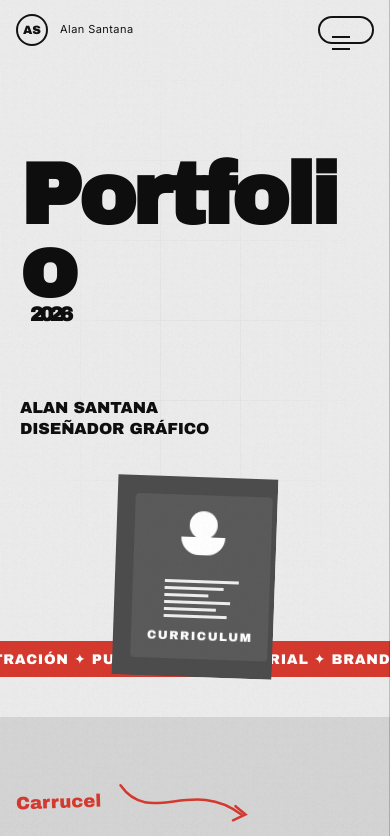
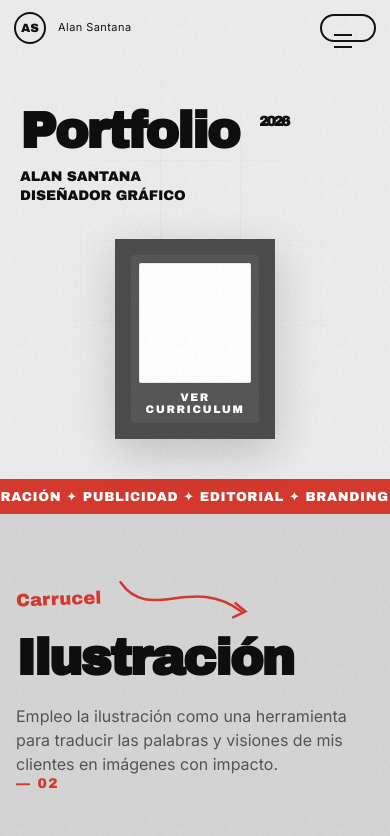
Before and after one commit to DavidASD04/Alan-web, a website: page index.html in a window 390 px wide. Shown: the top 836 px of the page. Drawn offline with Linux system fonts and the light colour scheme.

Commit message:
Embed PDF preview; enhance CV modal & styles
Embed the CV as an inline <object> preview with a fallback and link, and replace the iframe in the modal. Add mobile detection to open the PDF in a new tab on devices/browsers that can't render inline, and disable mouse parallax on touch/smaller screens. Update footer credit link, adjust hero/typography sizing, refine CV card layout, preview styling, responsive rules, and various UI/UX tweaks (shadows, spacing, accessibility attributes) for better cross-device behavior.

```diff
--- a/index.html
+++ b/index.html
@@ -95,11 +95,17 @@
     <span class="desliza">DESLIZA</span>
     <svg class="cv-arrow" viewBox="0 0 80 20" stroke="#6b6b6b" stroke-width="3" fill="none" stroke-linecap="round"><path d="M75 10 L5 10 M5 10 L15 3 M5 10 L15 17"/></svg>
     <div class="cv-doc">
-      <div class="cv-doc-head"></div>
-      <div class="cv-doc-lines">
-        <span></span><span></span><span></span><span></span><span></span><span></span>
+      <div class="cv-doc-preview">
+        <object data="public/Alan%20Santana%20(1).pdf#toolbar=0&navpanes=0&scrollbar=0&view=FitH&page=1" type="application/pdf" aria-hidden="true">
+          <div class="cv-doc-fallback">
+            <div class="cv-doc-head"></div>
+            <div class="cv-doc-lines">
+              <span></span><span></span><span></span><span></span><span></span><span></span>
+            </div>
+          </div>
+        </object>
       </div>
-      <em>CURRICULUM</em>
+      <em>VER CURRICULUM</em>
     </div>
   </button>
 
@@ -332,7 +338,7 @@
 
   <footer class="foot">
     <span>© 2026 Alan Santana</span>
-    <span class="foot-mid">Hecho con ♥ y café</span>
+    <span class="foot-mid">Hecho por <a href="https://davdev.me" target="_blank" rel="noopener" class="foot-link">DS</a></span>
     <button onclick="window.scrollTo({top:0,behavior:'smooth'})">Volver arriba ↑</button>
   </footer>
 </section>
@@ -353,7 +359,12 @@
       </div>
     </header>
     <div class="cv-modal-body">
-      <iframe id="cvFrame" title="CV de Alan Santana" src=""></iframe>
+      <object id="cvObject" data="" type="application/pdf" aria-label="CV de Alan Santana">
+        <div class="cv-fallback">
+          <p>Tu navegador no puede mostrar el PDF aquí.</p>
+          <a class="cv-mini-btn" href="public/Alan%20Santana%20(1).pdf" target="_blank" rel="noopener">Abrir en nueva pestaña</a>
+        </div>
+      </object>
     </div>
   </div>
 </div>
--- a/script.js
+++ b/script.js
@@ -115,19 +115,24 @@ video.addEventListener('click', () => {
 
 // ---------- Parallax on hero text ----------
 const huge = document.querySelector('.huge');
+const isTouch = matchMedia('(hover: none)').matches || window.innerWidth < 900;
+if (!isTouch) {
   window.addEventListener('mousemove', (e) => {
     if (!huge) return;
     const x = (e.clientX / window.innerWidth - 0.5) * 20;
     const y = (e.clientY / window.innerHeight - 0.5) * 12;
     huge.style.transform = `translate(${x}px, ${y}px)`;
   });
+}
 
 // ---------- Parallax scroll ----------
 const cvCard = document.getElementById('cvCard');
+if (!isTouch) {
   window.addEventListener('scroll', () => {
     const y = window.scrollY;
     if (cvCard) cvCard.style.transform = `rotate(${2 - y * 0.01}deg) translateY(${y * 0.15}px)`;
   });
+}
 
 // ---------- Smooth scroll anchors ----------
 document.querySelectorAll('a[href^="#"]').forEach(a => {
@@ -145,11 +150,21 @@ document.querySelectorAll('a[href^="#"]').forEach(a => {
 
 // ---------- CV preview modal ----------
 const cvModal = document.getElementById('cvModal');
-const cvFrame = document.getElementById('cvFrame');
+const cvObject = document.getElementById('cvObject');
 const CV_SRC = 'public/Alan%20Santana%20(1).pdf';
 
-function openCv() {
-  if (!cvFrame.src) cvFrame.src = CV_SRC + '#view=FitH';
+// Mobile detection: Chrome/Safari mobile cannot render PDF inline; open new tab instead
+const isMobilePdf = /Android|iPhone|iPad|iPod/i.test(navigator.userAgent);
+
+function openCv(e) {
+  if (e) e.preventDefault();
+  if (isMobilePdf) {
+    window.open(CV_SRC, '_blank', 'noopener');
+    return;
+  }
+  if (!cvObject.getAttribute('data')) {
+    cvObject.setAttribute('data', CV_SRC + '#view=FitH&toolbar=1');
+  }
   cvModal.classList.add('open');
   cvModal.setAttribute('aria-hidden', 'false');
   document.body.classList.add('no-scroll');
@@ -161,7 +176,7 @@ function closeCv() {
 }
 
 document.querySelectorAll('[data-open-cv]').forEach(el => {
-  el.addEventListener('click', (e) => { e.preventDefault(); openCv(); });
+  el.addEventListener('click', openCv);
 });
 document.querySelectorAll('[data-close-cv]').forEach(el => {
   el.addEventListener('click', closeCv);
--- a/styles.css
+++ b/styles.css
@@ -245,13 +245,17 @@ button { font: inherit; border: none; background: none; cursor: none; color: inh
 .hero-content { position: relative; z-index: 2; margin-top: 60px; }
 .huge {
   font-family: 'Archivo Black', sans-serif;
-  font-size: clamp(70px, 18vw, 280px);
+  font-size: clamp(54px, 16vw, 260px);
   line-height: .85;
   letter-spacing: -.04em;
   color: var(--ink);
   position: relative;
 }
-.huge .word { display: inline-block; }
+.huge .word {
+  display: inline-block;
+  white-space: nowrap;
+  max-width: 100%;
+}
 .huge .char {
   display: inline-block;
   transform: translateY(110%);
@@ -272,11 +276,13 @@ button { font: inherit; border: none; background: none; cursor: none; color: inh
 .huge .char:hover { color: var(--red); transform: translateY(-8px) rotate(-3deg); transition: .3s; }
 
 .year {
-  font-family: 'Archivo Black';
-  font-size: clamp(20px, 2.5vw, 36px);
+  font-family: 'Archivo Black', sans-serif;
+  font-size: clamp(16px, 2vw, 32px);
   vertical-align: top;
   display: inline-block;
-  margin-left: 10px;
+  margin-left: 8px;
+  position: relative;
+  top: .4em;
   animation: pop-in .5s ease .8s backwards;
 }
 @keyframes pop-in { from { transform: scale(0) rotate(-90deg); opacity: 0; } }
@@ -296,20 +302,24 @@ button { font: inherit; border: none; background: none; cursor: none; color: inh
 .cv-card {
   position: absolute;
   top: 90px; right: 36px;
-  width: 200px; height: 240px;
+  width: 220px; height: 280px;
   background: var(--dark);
   color: #fff;
-  padding: 24px;
+  padding: 16px;
   display: flex; flex-direction: column;
-  justify-content: space-between;
+  gap: 10px;
   transform: rotate(2deg);
-  transition: transform .4s ease;
+  transition: transform .4s ease, box-shadow .4s ease;
   z-index: 3;
   opacity: 0;
   animation: fade-in 1s ease 1.4s forwards;
+  box-shadow: 0 14px 40px rgba(0,0,0,.18);
 }
 @keyframes fade-in { to { opacity: 1; } }
-.cv-card:hover { transform: rotate(0deg) scale(1.04) translateY(-6px); }
+.cv-card:hover {
+  transform: rotate(0deg) scale(1.04) translateY(-6px);
+  box-shadow: 0 24px 60px rgba(0,0,0,.28);
+}
 .desliza {
   position: absolute;
   left: -110px; top: 80px;
@@ -327,45 +337,66 @@ button { font: inherit; border: none; background: none; cursor: none; color: inh
   animation: draw 1.4s ease 1.6s forwards;
 }
 .cv-doc {
-  background: rgba(255,255,255,.08);
+  background: rgba(255,255,255,.06);
   border-radius: 4px;
-  padding: 16px;
+  padding: 8px;
+  flex: 1;
+  display: flex; flex-direction: column;
+  gap: 8px;
+  overflow: hidden;
+}
+.cv-doc-preview {
+  flex: 1;
+  background: #fff;
+  overflow: hidden;
+  position: relative;
+  border-radius: 2px;
+  box-shadow: inset 0 0 0 1px rgba(0,0,0,.08);
+}
+.cv-doc-preview object {
+  position: absolute;
+  top: 0; left: 0;
+  width: 100%; height: 200%;
+  border: 0;
+  pointer-events: none;
+  background: #fff;
+}
+.cv-doc-fallback {
   height: 100%;
   display: flex; flex-direction: column;
-  justify-content: space-between;
-  align-items: center;
+  align-items: center; justify-content: center;
+  gap: 12px;
+  background: #f4f4f4;
+  color: #888;
 }
 .cv-doc-head {
   width: 28px; height: 28px; border-radius: 50%;
-  background: #fff;
+  background: #ccc;
   position: relative;
 }
 .cv-doc-head::after {
   content: '';
   position: absolute; top: 26px; left: -8px;
   width: 44px; height: 18px;
-  background: #fff;
+  background: #ccc;
   border-radius: 0 0 22px 22px;
 }
-.cv-doc-lines { display: flex; flex-direction: column; gap: 4px; width: 70%; margin-top: 30px; }
+.cv-doc-lines { display: flex; flex-direction: column; gap: 4px; width: 70%; margin-top: 14px; }
 .cv-doc-lines span {
-  height: 3px; background: #fff; opacity: .9;
-  transform: scaleX(0); transform-origin: left;
-  animation: line-in .4s ease forwards;
+  height: 3px; background: #ccc; opacity: .9;
 }
-.cv-doc-lines span:nth-child(1){animation-delay:1.8s}
-.cv-doc-lines span:nth-child(2){animation-delay:1.9s; width: 80%}
-.cv-doc-lines span:nth-child(3){animation-delay:2.0s; width: 60%}
-.cv-doc-lines span:nth-child(4){animation-delay:2.1s; width: 90%}
-.cv-doc-lines span:nth-child(5){animation-delay:2.2s; width: 70%}
-.cv-doc-lines span:nth-child(6){animation-delay:2.3s; width: 85%}
-@keyframes line-in { to { transform: scaleX(1); } }
+.cv-doc-lines span:nth-child(2){ width: 80% }
+.cv-doc-lines span:nth-child(3){ width: 60% }
+.cv-doc-lines span:nth-child(4){ width: 90% }
+.cv-doc-lines span:nth-child(5){ width: 70% }
+.cv-doc-lines span:nth-child(6){ width: 85% }
 .cv-doc em {
   font-style: normal;
-  font-family: 'Archivo Black';
-  font-size: 12px;
-  letter-spacing: .12em;
+  font-family: 'Archivo Black', sans-serif;
+  font-size: 11px;
+  letter-spacing: .14em;
   color: #fff;
+  text-align: center;
 }
 
 /* Marquee */
@@ -426,18 +457,22 @@ button { font: inherit; border: none; background: none; cursor: none; color: inh
 .sec-head {
   position: relative;
   margin-bottom: 80px;
-  max-width: 720px;
+  max-width: 100%;
 }
-.sec-head.reverse { margin-left: auto; text-align: right; }
+.sec-head .sec-desc { max-width: 480px; }
+.sec-head.reverse { text-align: right; }
+.sec-head.reverse .sec-desc { margin-left: auto; }
 .sec-tag { display: inline-flex; align-items: center; gap: 12px; margin-bottom: 12px; }
 .sec-tag.right { flex-direction: row-reverse; }
 
 .sec-title {
   font-family: 'Archivo Black', sans-serif;
-  font-size: clamp(60px, 10vw, 160px);
+  font-size: clamp(54px, 9vw, 150px);
   line-height: .9;
   letter-spacing: -.04em;
   color: var(--ink);
+  word-break: break-word;
+  overflow-wrap: anywhere;
 }
 .sec-title.dark { color: #fff; }
 .sec-desc {
@@ -510,18 +545,22 @@ button { font: inherit; border: none; background: none; cursor: none; color: inh
 }
 .card:hover .card-frame::after { opacity: 1; }
 .card-meta {
-  display: flex; align-items: baseline; gap: 12px;
+  display: grid;
+  grid-template-columns: auto 1fr;
+  column-gap: 12px;
+  row-gap: 2px;
+  align-items: baseline;
   margin-top: 16px;
-  font-family: 'Archivo Black';
+  font-family: 'Archivo Black', sans-serif;
   color: var(--ink);
 }
 .card-meta.dark { color: #fff; }
 .card-meta span { font-size: 12px; color: var(--red); }
 .card-meta h3 { font-size: 22px; letter-spacing: -.01em; }
 .card-meta em {
-  margin-left: auto;
+  grid-column: 2;
   font-style: normal;
-  font-family: 'Inter'; font-weight: 400;
+  font-family: 'Inter', sans-serif; font-weight: 400;
   font-size: 12px; opacity: .7;
 }
 
@@ -789,6 +828,13 @@ button { font: inherit; border: none; background: none; cursor: none; color: inh
   transition: background .3s, color .3s;
 }
 .foot button:hover { background: var(--ink); color: #fff; }
+.foot-link {
+  color: var(--red);
+  font-weight: 700;
+  border-bottom: 1px solid transparent;
+  transition: border-color .25s ease, color .25s ease;
+}
+.foot-link:hover { border-bottom-color: var(--red); }
 
 /* ---------- CV Modal ---------- */
 .cv-modal {
@@ -866,14 +912,30 @@ button { font: inherit; border: none; background: none; cursor: none; color: inh
   flex: 1;
   background: #2a2a2a;
 }
-.cv-modal-body iframe {
+.cv-modal-body iframe,
+.cv-modal-body object {
   width: 100%; height: 100%; border: 0;
   background: #fff;
+  display: block;
 }
+.cv-fallback {
+  height: 100%;
+  display: flex; flex-direction: column;
+  align-items: center; justify-content: center;
+  gap: 18px;
+  padding: 30px;
+  text-align: center;
+  background: #1a1a1a;
+  color: #fff;
+}
+.cv-fallback p { color: #ccc; font-size: 14px; }
 
 body.no-scroll { overflow: hidden; }
 
 /* ---------- Responsive ---------- */
+@media (max-width: 1200px) {
+  .desliza, .cv-arrow { display: none; }
+}
 @media (max-width: 1100px) {
   .hero-top { right: 8%; }
 }
@@ -881,20 +943,59 @@ body.no-scroll { overflow: hidden; }
   .topbar { padding: 16px 20px; }
   .brand-text { font-size: 11px; }
   .menu-btn { padding: 12px 18px 12px 44px; font-size: 11px; }
-  .hero { padding: 100px 20px 40px; min-height: auto; }
+
+  /* Hero rebuilt for mobile: no absolute positioning */
+  .hero {
+    padding: 90px 20px 0;
+    min-height: auto;
+    display: flex;
+    flex-direction: column;
+  }
+  .hero-content { margin-top: 20px; }
+  .huge { font-size: clamp(48px, 14vw, 90px); }
+  .hero-row {
+    flex-direction: column;
+    gap: 4px;
+    margin-top: 16px;
+    font-size: 14px;
+  }
+
   .hero-top { display: none; }
-  .cv-card { position: relative; top: auto; right: auto; margin: 40px auto 0; transform: rotate(0); width: 180px; height: 220px; }
+
+  .cv-card {
+    position: relative;
+    top: auto; right: auto;
+    margin: 36px auto 0;
+    transform: rotate(0);
+    width: 200px; height: 240px;
+    opacity: 1;
+    animation: none;
+  }
+  .cv-card:hover { transform: scale(1.04) translateY(-6px); }
+  /* Mobile browsers can't render PDF in <object>, show illustrated fallback */
+  .cv-doc-preview object { display: none; }
+  .cv-doc-preview { display: flex; }
+  .cv-doc-fallback { display: flex !important; width: 100%; }
   .desliza, .cv-arrow { display: none; }
   .scroll-hint { display: none; }
-  .marquee { font-size: 14px; padding: 10px 0; }
+
+  .marquee {
+    position: relative;
+    bottom: auto; left: auto; right: auto;
+    margin: 40px -20px 0;
+    font-size: 13px;
+    padding: 10px 0;
+  }
+
   .section { padding: 80px 20px; }
   .light-section, .contact-section { border-radius: 36px 36px 0 0; }
-  .sec-head { margin-bottom: 50px; }
+  .sec-head { margin-bottom: 50px; max-width: 100%; }
   .sec-head.reverse { text-align: left; margin-left: 0; }
   .sec-head.reverse .sec-tag { flex-direction: row; }
   .sec-head.reverse .sec-desc { margin-left: 0; }
-  .sec-head.reverse .sec-index { left: auto; right: 0; }
   .sec-index { position: static; display: block; margin-bottom: 12px; }
+  .sec-title { font-size: clamp(50px, 14vw, 90px); }
+
   .card { flex-basis: 78vw; }
   .cc-btn { width: 46px; height: 46px; font-size: 18px; }
   .video-wrap { aspect-ratio: 9/14; }
@@ -905,6 +1006,7 @@ body.no-scroll { overflow: hidden; }
   .video-meta h3 { font-size: 16px; }
   .video-meta p { font-size: 11px; }
   .video-corner { font-size: 10px; padding: 6px 10px; }
+
   .timeline { padding-left: 24px; }
   .timeline::before { left: 6px; }
   .t-item { grid-template-columns: 1fr; gap: 10px; padding: 26px 0; }
@@ -912,31 +1014,34 @@ body.no-scroll { overflow: hidden; }
   .t-year { text-align: left; order: 1; padding-top: 0; font-size: 11px; }
   .t-year strong { font-size: 12px; }
   .t-body { order: 2; }
+
   .contact-grid { grid-template-columns: 1fr; gap: 40px; }
   .contact-title { font-size: clamp(40px, 12vw, 80px); }
   .big-link { padding: 18px 24px; gap: 14px; font-size: 14px; width: 100%; justify-content: space-between; }
   .contact-right a { font-size: 16px; flex-direction: column; align-items: flex-start; gap: 4px; }
   .foot { flex-direction: column; gap: 14px; text-align: center; }
-  .foot-mid { order: 3; }
-  .drawer { padding: 100px 30px 30px; }
-  .cv-modal { padding: 12px; }
-  .cv-modal-inner { height: 92vh; border-radius: 10px; }
+
+  .drawer { padding: 100px 30px 30px; width: 100vw; }
+  .cv-modal { padding: 0; }
+  .cv-modal-inner { height: 100vh; width: 100vw; border-radius: 0; }
   .cv-modal-head { padding: 12px 14px; }
   .cv-mini-btn { padding: 7px 12px; font-size: 11px; }
   .cv-close { width: 34px; height: 34px; font-size: 20px; }
 }
 @media (max-width: 480px) {
-  .topbar { padding: 14px 16px; }
+  .topbar { padding: 12px 14px; }
   .brand-mark { width: 32px; height: 32px; font-size: 12px; }
   .brand-text small { display: none; }
   .menu-btn em { display: none; }
   .menu-btn { padding: 12px 14px 12px 38px; }
   .menu-btn span { left: 12px; width: 18px; }
-  .huge { font-size: 22vw; }
-  .hero-row { flex-direction: column; gap: 4px; }
-  .cv-card { width: 160px; height: 200px; padding: 18px; }
+  .huge { font-size: clamp(44px, 13vw, 70px); }
+  .year { font-size: 14px; margin-left: 6px; }
+  .cv-card { width: 160px; height: 200px; padding: 16px; }
   .section { padding: 60px 16px; }
-  .sec-title { font-size: clamp(46px, 14vw, 90px); }
-  .contact-section { padding: 80px 16px 30px; }
+  .sec-title { font-size: clamp(42px, 13vw, 70px); }
+  .contact-section { padding: 70px 16px 30px; }
   .cv-modal-actions { gap: 6px; }
+  .cv-modal-head strong { font-size: 14px; }
+  .cv-modal-head span { font-size: 10px; }
 }
```
Lines whose indentation alone changed are shown as unchanged.
